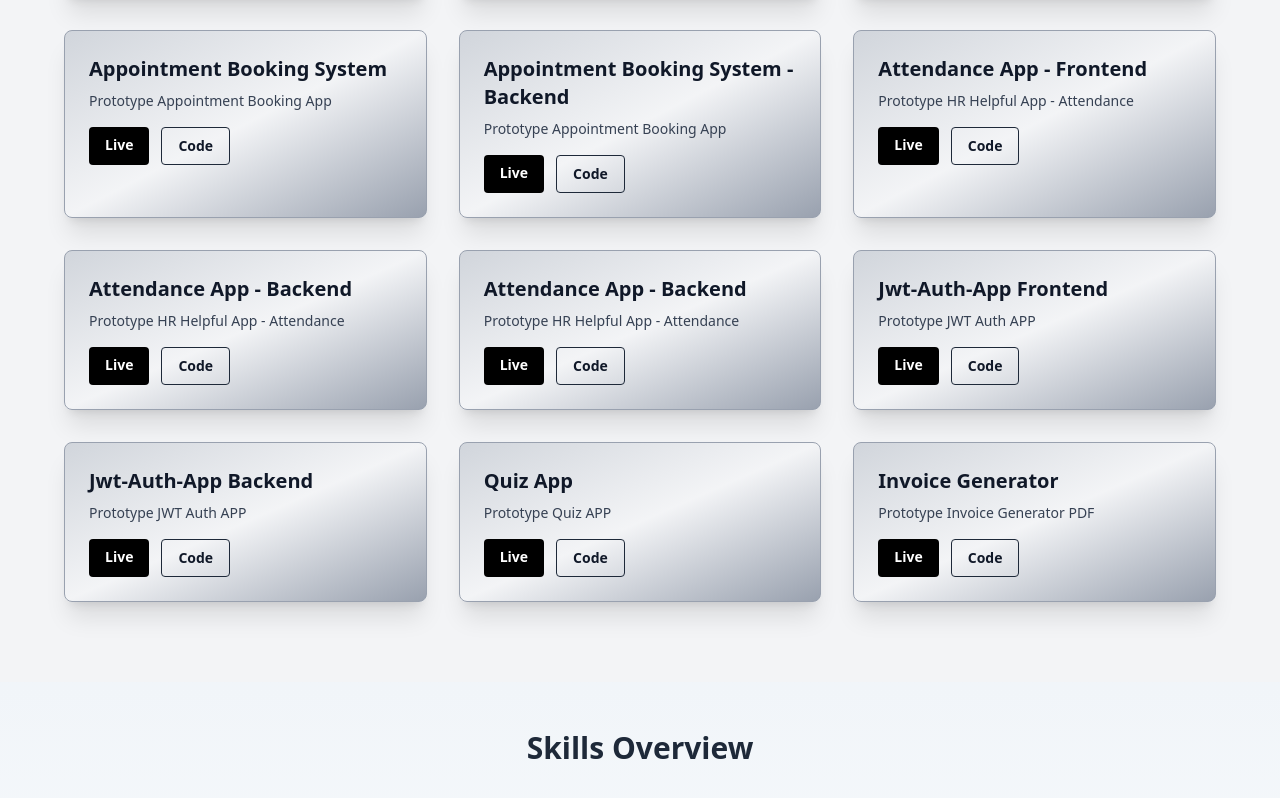
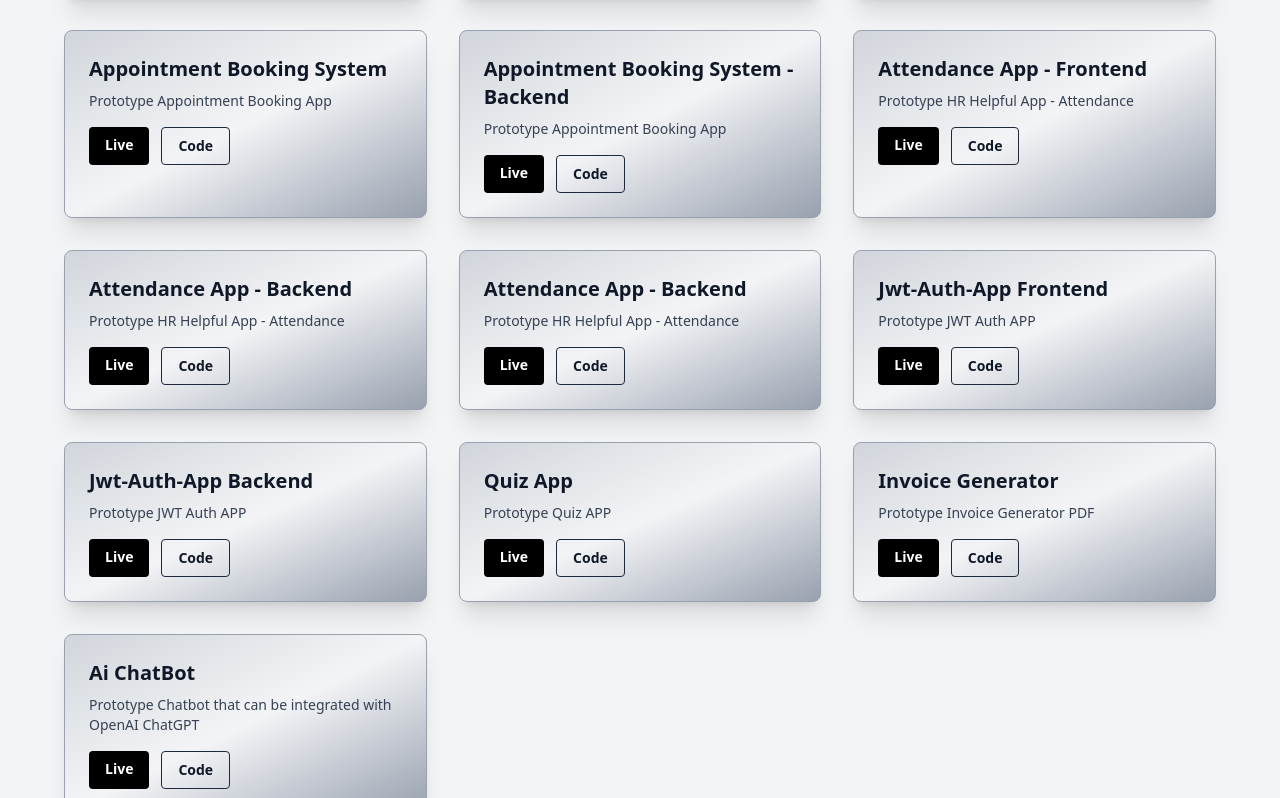
Before and after one commit to sbbhaskar/Portfolio-Bhaskar, a React (Vite) app: page / in a window 1280 px wide. Shown: the part 2002-2800 px from the top of the page. Built offline with nearby package versions, Linux system fonts and the light colour scheme.

Commit message:
Update Projects.jsx

```diff
--- a/src/components/Projects.jsx
+++ b/src/components/Projects.jsx
@@ -170,6 +170,13 @@ const projects = [
     live: "https://github.com/sbbhaskar?tab=repositories",
     code: "https://github.com/sbbhaskar/Invoice-Generator-PDF",
   },
+  {
+    id: 25,
+    title: "Ai ChatBot",
+    desc: "Prototype Chatbot that can be integrated with OpenAI ChatGPT",
+    live: "https://github.com/sbbhaskar?tab=repositories",
+    code: "https://github.com/sbbhaskar/ai-chatbot-app",
+  },
 ];
 
 function Projects() {
```
